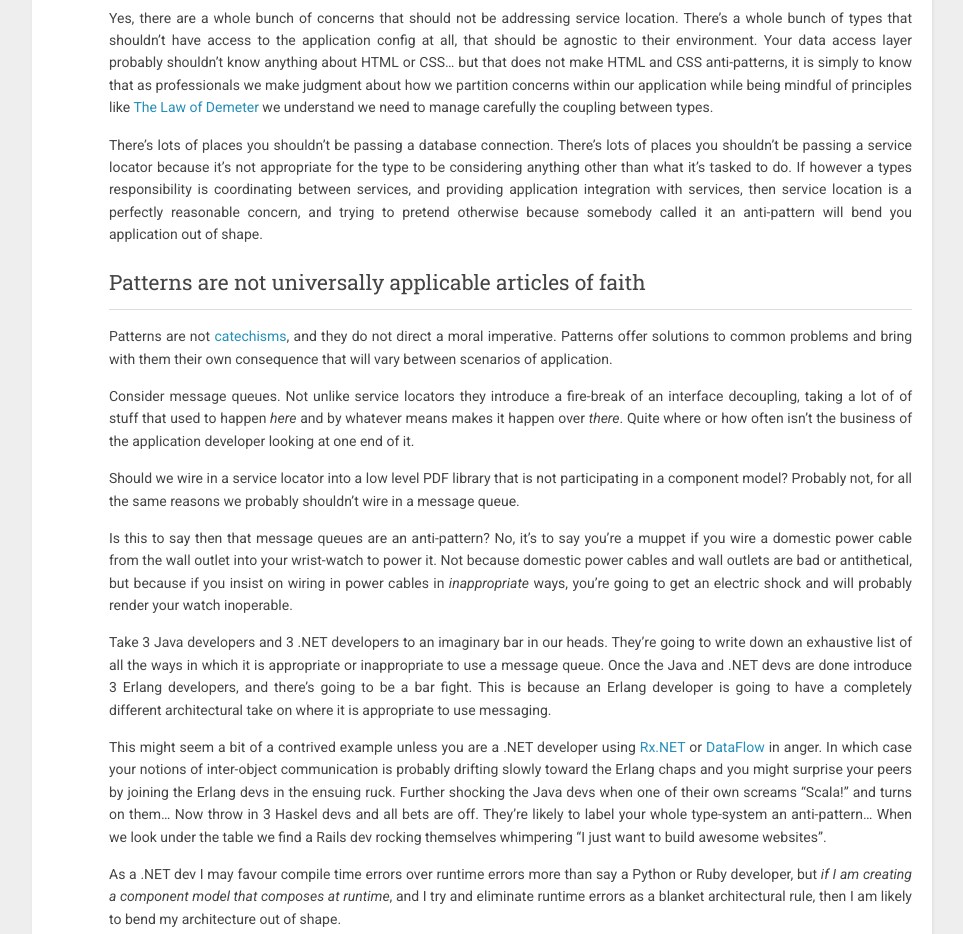
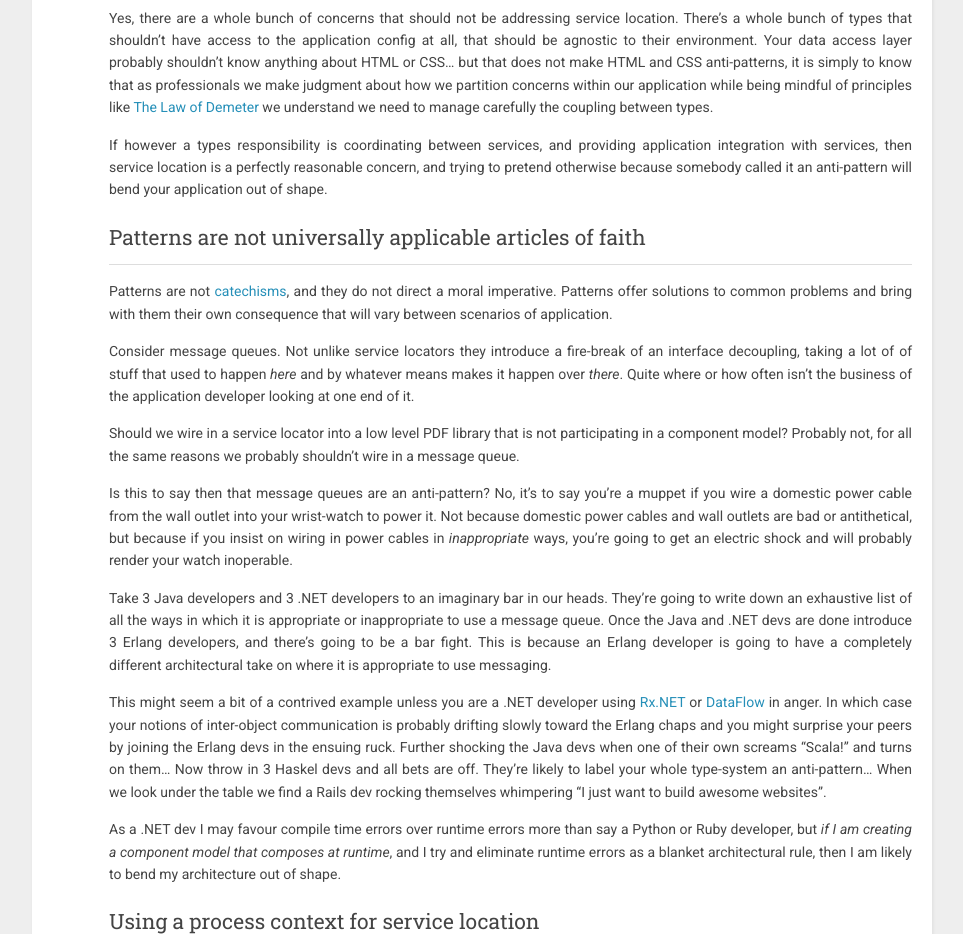
Before and after one commit to guy-murphy/guy-murphy.github.io, a plain HTML site: page 2014/11/24/service-locator-vs-dependency-injection/index.html in a window 1280 px wide. Shown: the part 2040-2974 px from the top of the page, without its empty margins (8-971 px from the left). Drawn offline with nearby package versions, Linux system fonts and the light colour scheme; a script that the page names is missing.

Commit message:
Site updated: 2014-11-25 22:45:18

```diff
--- a/2014/11/24/service-locator-vs-dependency-injection/index.html
+++ b/2014/11/24/service-locator-vs-dependency-injection/index.html
@@ -93,7 +93,7 @@ I much enjoyed reading a piece by on service location vs dependency injectionn w
 <p><a href="https://github.com/guy-murphy/conclave-public/tree/master/Conclave.Map" target="_blank" rel="external">Conclave.Map</a> and related assemblies have no notion of a service container or locator. It’s part of a data-access layer, and service location is none of its business. Nobody in their right mind is going to suggest injecting a service locator into something that isn’t participating in a component model. It may have a database connection however.</p>
 <p>In WinForms a service container is threaded through all the components, because they are participating in a component model. The IO namespaces aren’t because they’re not participating in a component model.</p>
 <p>Yes, there are a whole bunch of concerns that should not be addressing service location. There’s a whole bunch of types that shouldn’t have access to the application config at all, that should be agnostic to their environment. Your data access layer probably shouldn’t know anything about HTML or CSS… but that does not make HTML and CSS anti-patterns, it is simply to know that as professionals we make judgment about how we partition concerns within our application while being mindful of principles like <a href="http://en.wikipedia.org/wiki/Law_of_Demeter" target="_blank" rel="external">The Law of Demeter</a> we understand we need to manage carefully the coupling between types.</p>
-<p>There’s lots of places you shouldn’t be passing a database connection. There’s lots of places you shouldn’t be passing a service locator because it’s not appropriate for the type to be considering anything other than what it’s tasked to do. If however a types responsibility is coordinating between services, and providing application integration with services, then service location is a perfectly reasonable concern, and trying to pretend otherwise because somebody called it an anti-pattern will bend you application out of shape.</p>
+<p>If however a types responsibility is coordinating between services, and providing application integration with services, then service location is a perfectly reasonable concern, and trying to pretend otherwise because somebody called it an anti-pattern will bend your application out of shape.</p>
 <h2 id="Patterns_are_not_universally_applicable_articles_of_faith">Patterns are not universally applicable articles of faith</h2>
 <p>Patterns are not <a href="http://en.wikipedia.org/wiki/Catechism" target="_blank" rel="external">catechisms</a>, and they do not direct a moral imperative. Patterns offer solutions to common problems and bring with them their own consequence that will vary between scenarios of application.</p>
 <p>Consider message queues. Not unlike service locators they introduce a fire-break of an interface decoupling, taking a lot of of stuff that used to happen <em>here</em> and by whatever means makes it happen over <em>there</em>. Quite where or how often isn’t the business of the application developer looking at one end of it.</p>
```
Also changed, not shown: archives/2014/11/index.html (+1 -1 lines), archives/2014/index.html (+1 -1 lines), archives/index.html (+1 -1 lines), index.html (+1 -1 lines), tags/inversion/index.html (+1 -1 lines), tags/patterns/index.html (+1 -1 lines).
